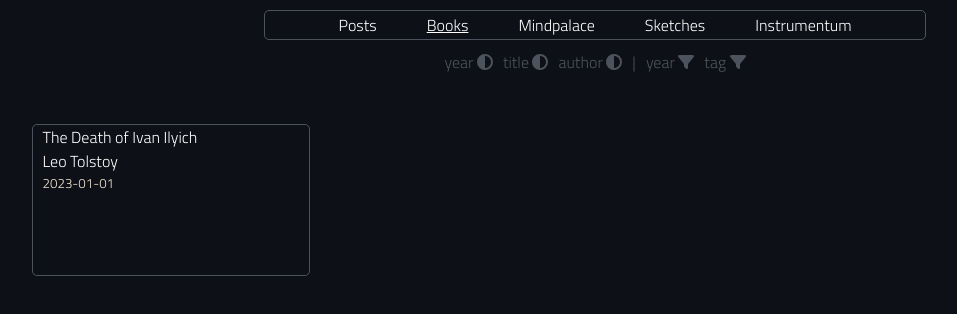
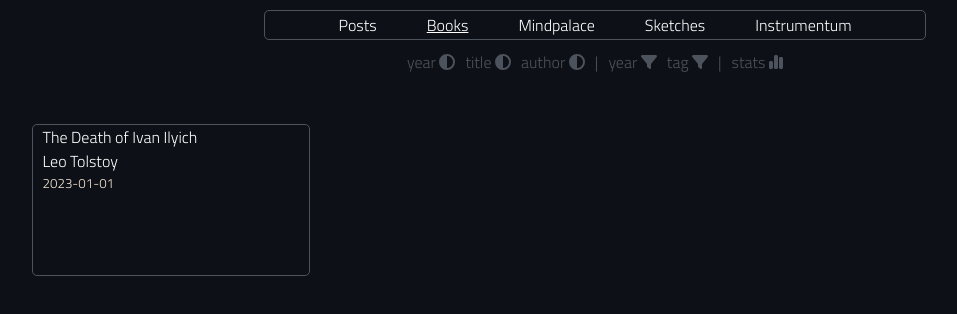
Before and after one commit to Zonotora/zonotora.github.io, a Next.js app: page /books in a window 1280 px wide. Shown: the top 314 px of the page, without its empty margins (45-1002 px from the left). Built offline with nearby package versions, Linux system fonts and the light colour scheme; a web font is replaced by a local one.

Commit message:
Add statistics

```diff
--- a/components/book-header.tsx
+++ b/components/book-header.tsx
@@ -4,6 +4,7 @@ import {
   faArrowDownAZ,
   faCircleHalfStroke,
   faFilter,
+  faChartSimple,
 } from "@fortawesome/free-solid-svg-icons";
 import {
   Lexicographical,
@@ -18,9 +19,17 @@ type Props = {
   filter: Filter;
   setFilter: any;
   validPredicates: ValidPredicates;
+  showStats: boolean;
+  setShowStats: any;
 };
 
-const BookHeader = ({ filter, setFilter, validPredicates }: Props) => {
+const BookHeader = ({
+  filter,
+  setFilter,
+  validPredicates,
+  showStats,
+  setShowStats,
+}: Props) => {
   const [predicateOptions, setPredicateOptions] = useState<string[][]>([]);
   const [currentPredicate, setCurrentPredicate] = useState<string>("");
 
@@ -133,6 +142,13 @@ const BookHeader = ({ filter, setFilter, validPredicates }: Props) => {
         <span className={activePredicate("tag")} onClick={tagPredicate}>
           tag <FontAwesomeIcon icon={faFilter} />
         </span>
+        |
+        <span
+          className={`icon${showStats ? " active" : ""}`}
+          onClick={() => setShowStats(!showStats)}
+        >
+          stats <FontAwesomeIcon icon={faChartSimple} />
+        </span>
       </div>
       {predicateOptions ? (
         <div className="book-header-secondary">
--- a/interfaces/book.ts
+++ b/interfaces/book.ts
@@ -43,6 +43,16 @@ export type ValidPredicates = {
   tags: Set<string>;
 };
 
+export type Statistics = {
+  books: number;
+  pages: number;
+};
+
+export type TotalStatistics = {
+  total: Statistics;
+  predicates: { [key: string]: Statistics };
+};
+
 export const toggle = (current: Lexicographical) => {
   if (current === Lexicographical.None) return Lexicographical.AZ;
   else if (current === Lexicographical.AZ) return Lexicographical.ZA;
--- a/pages/books/index.tsx
+++ b/pages/books/index.tsx
@@ -9,6 +9,8 @@ import {
   Filter,
   Lexicographical,
   ValidPredicates,
+  TotalStatistics,
+  Statistics,
 } from "../../interfaces/book";
 import { useEffect, useState } from "react";
 
@@ -34,6 +36,11 @@ export const Home = ({ summaries }: Props) => {
     year: new Set(),
     tags: new Set(),
   });
+  const [showStats, setShowStats] = useState<boolean>(false);
+  const [statistics, setStatistics] = useState<TotalStatistics>({
+    total: { books: 0, pages: 0 },
+    predicates: {},
+  });
 
   useEffect(() => {
     const tSlugs: { [id: string]: string } = {};
@@ -44,14 +51,39 @@ export const Home = ({ summaries }: Props) => {
     setSlugs(tSlugs);
 
     const tPredicates = { year: new Set<string>(), tags: new Set<string>() };
+    const stats: Statistics = {
+      books: 0,
+      pages: 0,
+    };
+    const tStatistics: TotalStatistics = {
+      total: structuredClone(stats),
+      predicates: {},
+    };
+
+    const addStatistics = (key: string, book: BookPreviewType) => {
+      if (!(key in tStatistics.predicates)) {
+        tStatistics.predicates[key] = structuredClone(stats);
+      }
+
+      tStatistics.predicates[key].books += 1;
+      tStatistics.predicates[key].pages += book.pages;
+    };
     for (const book of books) {
       const year = book.date.slice(0, 4);
       tPredicates.year.add(year);
+
       for (const tag of book.tags) {
         tPredicates.tags.add(tag);
+        addStatistics(tag, book);
       }
+      tStatistics.total.books += 1;
+      tStatistics.total.pages += book.pages;
+
+      addStatistics(year, book);
     }
+
     setValidPredicates(tPredicates);
+    setStatistics(tStatistics);
   }, []);
 
   useEffect(() => {
@@ -93,15 +125,35 @@ export const Home = ({ summaries }: Props) => {
     setActiveBooks(tBooks);
   }, [filter]);
 
-  return (
-    <div className="main">
-      <Header active="books" />
-      <BookHeader
-        filter={filter}
-        setFilter={setFilter}
-        validPredicates={validPredicates}
-      />
+  const statsNode = (
+    <div className="center">
+      <table className="statistics">
+        <thead>
+          <tr>
+            <td></td>
+            <td>Books</td>
+            <td>Pages</td>
+          </tr>
+        </thead>
+        <tbody>
+          <tr>
+            <td>Total</td>
+            <td>{statistics.total.books}</td>
+            <td>{statistics.total.pages}</td>
+          </tr>
+          {Object.entries(statistics.predicates).map(([k, v]) => (
+            <tr key={k}>
+              <td>{k}</td>
+              <td>{v.books}</td>
+              <td>{v.pages}</td>
+            </tr>
+          ))}
+        </tbody>
+      </table>
+    </div>
+  );
 
+  const booksNode = (
     <div className="books">
       {activeBooks.map((book) => (
         <BookPreview
@@ -116,6 +168,20 @@ export const Home = ({ summaries }: Props) => {
         <div key={i} className="book-preview-dummy" />
       ))}
     </div>
+  );
+
+  return (
+    <div className="main">
+      <Header active="books" />
+      <BookHeader
+        filter={filter}
+        setFilter={setFilter}
+        validPredicates={validPredicates}
+        showStats={showStats}
+        setShowStats={setShowStats}
+      />
+
+      {showStats ? statsNode : booksNode}
     </div>
   );
 };
--- a/styles/globals.css
+++ b/styles/globals.css
@@ -30,6 +30,11 @@ header {
 
 .main {
   text-align: center;
+}
+
+.center {
+  display: flex;
+  justify-content: center;
 }
 
 .header {
@@ -163,10 +168,17 @@ header {
   color: antiquewhite;
 }
 
+.statistics {
+  margin-top: 20px;
+  text-align: left;
+  width: 50%;
+}
+
 @media only screen and (max-width: 1200px) {
   .header,
   .post-preview,
-  .post {
+  .post,
+  .statistics {
     width: 90%;
   }
 }
```
Lines whose indentation alone changed are shown as unchanged.
